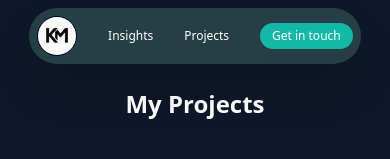
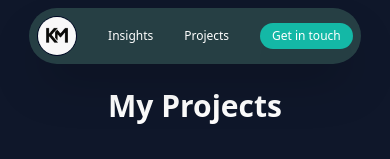
Before and after one commit to kartikeycsjm/Kartikey, a Next.js app: page /projects in a window 390 px wide. Shown: the top 159 px of the page. Built offline with nearby package versions, Linux system fonts and the light colour scheme.

Commit message:
changed font-style

```diff
--- a/src/app/(routes)/projects/page.tsx
+++ b/src/app/(routes)/projects/page.tsx
@@ -87,7 +87,7 @@ export default function ProjectsPage() {
   return (
     <div className="min-h-screen w-full bg-[#0f172a] py-12">
       <div className="w-[90%] mx-auto">
-        <h1 className="text-2xl md:text-5xl
+        <h1 className="text-3xl md:text-5xl
          text-center font-bold text-white my-10 md:my-16">
           My Projects
         </h1>
```
